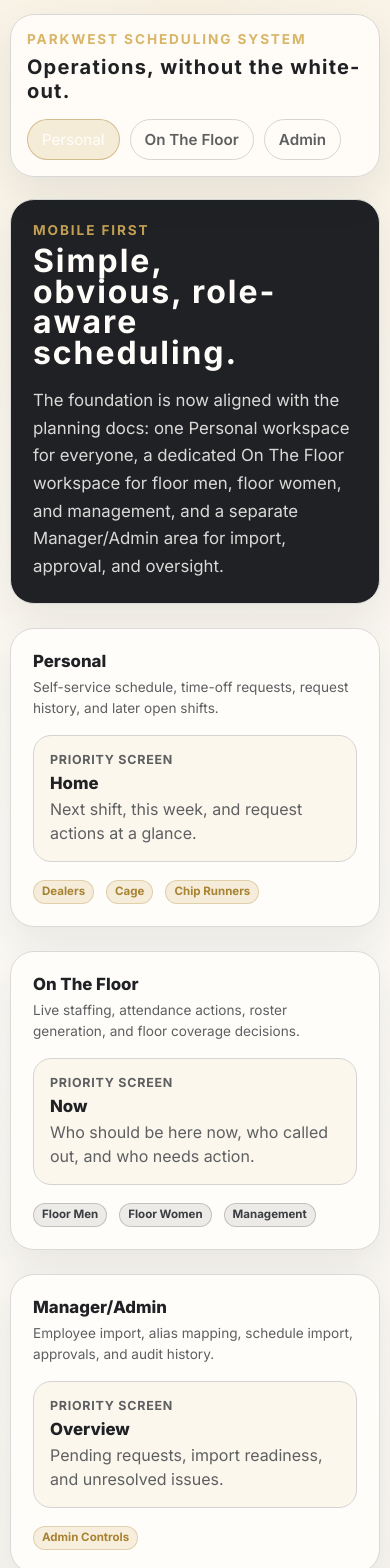
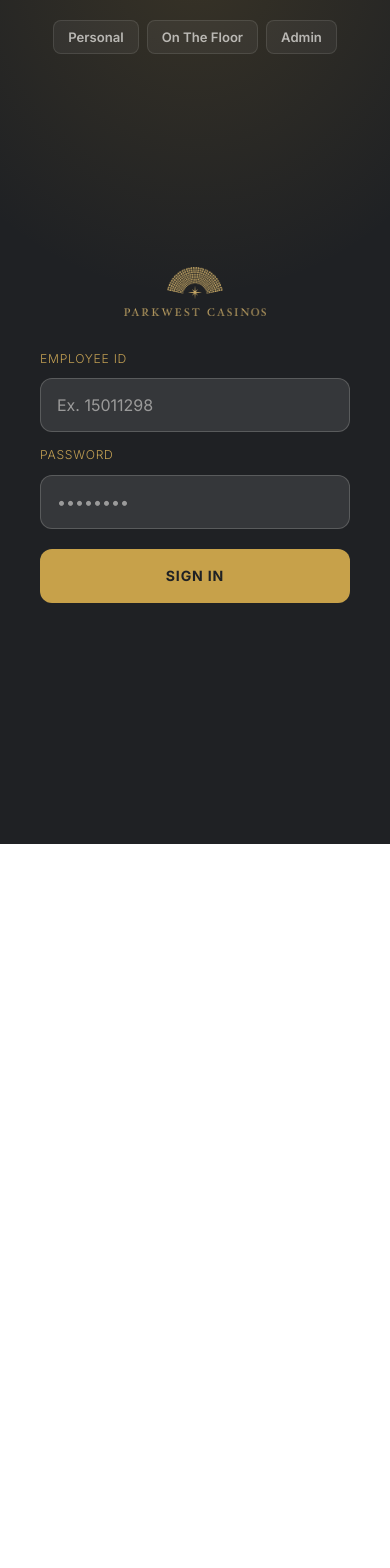
Before and after one commit to mbayers6370/parkwest, a Next.js app: page / in a window 390 px wide. Shown: the top 1568 px of the page. After the commit the page ends 844 px from the top, so only its background shows below. Built offline with nearby package versions, Linux system fonts and the light colour scheme.

Commit message:
Refine landing auth and personal account UI

```diff
--- a/app/globals.css
+++ b/app/globals.css
@@ -107,6 +107,199 @@ textarea {
   width: min(1180px, calc(100% - 32px));
   margin: 0 auto;
   padding: 24px 0 72px;
+}
+
+.landing-shell {
+  min-height: 100vh;
+  display: flex;
+  flex-direction: column;
+  padding: 20px;
+  background:
+    radial-gradient(ellipse 80% 40% at 50% -5%, color-mix(in srgb, var(--gold-dark) 18%, transparent), transparent),
+    var(--charcoal-900);
+}
+
+.landing-topbar {
+  display: flex;
+  align-items: flex-start;
+  justify-content: center;
+  gap: 16px;
+}
+
+.landing-topbar-spacer {
+  display: none;
+}
+
+.landing-workspace-links {
+  display: flex;
+  align-items: center;
+  justify-content: center;
+  gap: 8px;
+  flex-wrap: wrap;
+}
+
+.landing-workspace-links .portal-topbar-link {
+  background: color-mix(in srgb, var(--ivory-100) 5%, transparent);
+  color: color-mix(in srgb, var(--ivory-100) 65%, transparent);
+  border: 1px solid color-mix(in srgb, var(--ivory-100) 10%, transparent);
+  padding: 8px 14px;
+  border-radius: 8px;
+  font-size: 0.82rem;
+  font-weight: 600;
+}
+
+.landing-workspace-links .portal-topbar-link:hover {
+  color: var(--ivory-100);
+  border-color: color-mix(in srgb, var(--gold) 35%, transparent);
+  background: color-mix(in srgb, var(--gold) 10%, transparent);
+}
+
+.landing-auth-wrap {
+  flex: 1;
+  display: flex;
+  align-items: center;
+  justify-content: center;
+  padding: 20px 0 32px;
+}
+
+.landing-auth-card {
+  width: min(100%, 380px);
+  padding: 0;
+  border: none;
+  background: transparent;
+  display: flex;
+  flex-direction: column;
+  gap: 36px;
+}
+
+.landing-auth-header {
+  display: flex;
+  flex-direction: column;
+  align-items: center;
+  gap: 8px;
+}
+
+.landing-auth-brand {
+  display: flex;
+  align-items: center;
+  justify-content: center;
+}
+
+.landing-auth-logo {
+  width: 168px;
+  height: auto;
+  display: block;
+}
+
+.landing-auth-copy-block {
+  display: flex;
+  flex-direction: column;
+  align-items: center;
+  gap: 6px;
+  text-align: center;
+}
+
+.landing-auth-heading {
+  margin: 0;
+  font-family: var(--font-display-family);
+  font-size: 2rem;
+  line-height: 1;
+  font-weight: 700;
+  letter-spacing: 0.01em;
+  color: var(--ivory-100);
+}
+
+.landing-auth-subcopy {
+  margin: 0;
+  color: color-mix(in srgb, var(--ivory-100) 45%, transparent);
+  font-size: 0.85rem;
+  line-height: 1.5;
+  letter-spacing: 0.01em;
+}
+
+.landing-auth-form {
+  display: flex;
+  flex-direction: column;
+  gap: 16px;
+}
+
+.landing-auth-field {
+  gap: 8px;
+}
+
+.landing-auth-label {
+  display: block;
+  margin: 0;
+  color: var(--gold-light);
+  opacity: 0.9;
+  font-size: 0.76rem;
+  font-weight: 300;
+  letter-spacing: 0.06em;
+  line-height: 1.2;
+  text-transform: uppercase;
+}
+
+/* Override global .text-input styles for the auth card */
+.landing-auth-card .landing-auth-input {
+  min-height: 54px;
+  padding: 14px 16px;
+  border: 1px solid color-mix(in srgb, var(--ivory-100) 18%, transparent);
+  border-radius: 12px;
+  background: color-mix(in srgb, var(--ivory-100) 10%, transparent);
+  color: var(--ivory-100);
+  font-size: 1rem;
+  transition: border-color 0.15s ease;
+  outline: none;
+  box-shadow: none;
+}
+
+.landing-auth-card .landing-auth-input::placeholder {
+  color: color-mix(in srgb, var(--ivory-100) 50%, transparent);
+}
+
+.landing-auth-card .landing-auth-input:focus {
+  border-color: color-mix(in srgb, var(--gold) 55%, transparent);
+  background: color-mix(in srgb, var(--ivory-100) 12%, transparent);
+  outline: none;
+  box-shadow: none;
+}
+
+.landing-auth-actions {
+  padding-top: 4px;
+}
+
+/* Override global .primary-button styles for the auth card */
+.landing-auth-card .landing-auth-submit {
+  width: 100%;
+  display: flex;
+  align-items: center;
+  justify-content: center;
+  min-height: 54px;
+  border-radius: 12px;
+  border: none;
+  color: var(--charcoal-900);
+  background: var(--gold);
+  font-weight: 700;
+  font-size: 0.88rem;
+  letter-spacing: 0.06em;
+  text-transform: uppercase;
+  transition: background 0.15s ease;
+}
+
+.landing-auth-card .landing-auth-submit:hover:not(:disabled) {
+  background: var(--gold-light);
+  border: none;
+  color: var(--charcoal-900);
+}
+
+@media (max-width: 480px) {
+  .landing-auth-card {
+    padding: 28px 20px 24px;
+  }
+
+  .landing-auth-logo {
+    width: 142px;
+  }
 }
 
 .brand-title {
--- a/app/page.tsx
+++ b/app/page.tsx
@@ -1,139 +1,73 @@
+import Image from "next/image";
+import Link from "next/link";
+
 const workspaces = [
-  { label: "Personal", href: "/personal", active: true },
-  { label: "On The Floor", href: "/on-the-floor", active: false },
-  { label: "Admin", href: "/admin", active: false },
+  { label: "Personal", href: "/personal" },
+  { label: "On The Floor", href: "/on-the-floor" },
+  { label: "Admin", href: "/admin" },
 ];
 
 export default function HomePage() {
   return (
-    <main className="app-shell">
-      <header className="topbar">
-        <div>
-          <p className="hero-kicker">Parkwest Scheduling System</p>
-          <h1 className="topbar-title brand-title">Operations, without the white-out.</h1>
-        </div>
-        <nav className="workspace-switcher" aria-label="Workspace Preview">
+    <main className="landing-shell">
+      <header className="landing-topbar">
+        <div className="landing-topbar-spacer" />
+        <nav className="landing-workspace-links" aria-label="Workspace links">
           {workspaces.map((workspace) => (
-            <a
-              key={workspace.href}
-              className={`workspace-pill${workspace.active ? " active" : ""}`}
-              href={workspace.href}
-            >
+            <Link key={workspace.href} href={workspace.href} className="portal-topbar-link">
               {workspace.label}
-            </a>
+            </Link>
           ))}
         </nav>
       </header>
 
-      <section className="workspace-grid">
-        <article className="hero-card">
-          <p className="hero-kicker">Mobile First</p>
-          <h2 className="hero-title brand-title">Simple, obvious, role-aware scheduling.</h2>
-          <p className="hero-copy">
-            The foundation is now aligned with the planning docs: one Personal workspace for
-            everyone, a dedicated On The Floor workspace for floor men, floor women, and
-            management, and a separate Manager/Admin area for import, approval, and oversight.
-          </p>
-        </article>
-
-        <article className="section-card span-4">
-          <h3 className="section-heading">Personal</h3>
-          <p className="section-subtitle">
-            Self-service schedule, time-off requests, request history, and later open shifts.
-          </p>
-          <div className="stack">
-            <div className="mini-card">
-              <p className="mini-label">Priority Screen</p>
-              <p className="mini-title">Home</p>
-              <p className="mini-copy">Next shift, this week, and request actions at a glance.</p>
-            </div>
-            <div className="badge-row">
-              <span className="badge gold">Dealers</span>
-              <span className="badge gold">Cage</span>
-              <span className="badge gold">Chip Runners</span>
+      <section className="landing-auth-wrap">
+        <div className="landing-auth-card">
+          <div className="landing-auth-header">
+            <div className="landing-auth-brand">
+              <Image
+                src="/logo2x.png"
+                alt="Parkwest Casinos"
+                width={220}
+                height={67}
+                className="landing-auth-logo"
+                priority
+              />
             </div>
           </div>
-        </article>
 
-        <article className="section-card span-4">
-          <h3 className="section-heading">On The Floor</h3>
-          <p className="section-subtitle">
-            Live staffing, attendance actions, roster generation, and floor coverage decisions.
-          </p>
-          <div className="stack">
-            <div className="mini-card">
-              <p className="mini-label">Priority Screen</p>
-              <p className="mini-title">Now</p>
-              <p className="mini-copy">Who should be here now, who called out, and who needs action.</p>
+          <form className="landing-auth-form">
+            <div className="field-stack landing-auth-field">
+              <label className="landing-auth-label" htmlFor="landing-employee-id">
+                Employee ID
+              </label>
+              <input
+                id="landing-employee-id"
+                className="text-input landing-auth-input"
+                type="text"
+                placeholder="Ex. 15011298"
+              />
             </div>
-            <div className="badge-row">
-              <span className="badge success">Floor Men</span>
-              <span className="badge success">Floor Women</span>
-              <span className="badge success">Management</span>
+
+            <div className="field-stack landing-auth-field">
+              <label className="landing-auth-label" htmlFor="landing-password">
+                Password
+              </label>
+              <input
+                id="landing-password"
+                className="text-input landing-auth-input"
+                type="password"
+                placeholder="••••••••"
+              />
             </div>
-          </div>
-        </article>
 
-        <article className="section-card span-4">
-          <h3 className="section-heading">Manager/Admin</h3>
-          <p className="section-subtitle">
-            Employee import, alias mapping, schedule import, approvals, and audit history.
-          </p>
-          <div className="stack">
-            <div className="mini-card">
-              <p className="mini-label">Priority Screen</p>
-              <p className="mini-title">Overview</p>
-              <p className="mini-copy">Pending requests, import readiness, and unresolved issues.</p>
+            <div className="landing-auth-actions">
+              <Link href="/personal" className="primary-button landing-auth-submit">
+                Sign In
+              </Link>
             </div>
-            <div className="badge-row">
-              <span className="badge warning">Admin Controls</span>
-            </div>
-          </div>
-        </article>
-
-        <article className="section-card span-8">
-          <h3 className="section-heading">Implementation Baseline</h3>
-          <p className="section-subtitle">
-            These are the first routes and technical building blocks created from the planning
-            phase so we can start iterating in code instead of only in documents.
-          </p>
-          <ol className="route-list">
-            <li>
-              <strong>App Router structure</strong> with dedicated entry points for Personal, On
-              The Floor, and Admin.
-            </li>
-            <li>
-              <strong>Shared design tokens</strong> for charcoal, warm white, and gold.
-            </li>
-            <li>
-              <strong>Prisma schema</strong> aligned to alias-based imports and separate live
-              attendance tracking.
-            </li>
-            <li>
-              <strong>Workspace-aware copy</strong> so the product language stays consistent with
-              the docs.
-            </li>
-          </ol>
-        </article>
-
-        <article className="section-card span-4">
-          <h3 className="section-heading">Next Build Steps</h3>
-          <p className="section-subtitle">Implementation should continue in this order.</p>
-          <ol className="route-list">
-            <li>
-              <strong>Install dependencies</strong> and generate Prisma client.
-            </li>
-            <li>
-              <strong>Stand up layouts</strong> for each workspace.
-            </li>
-            <li>
-              <strong>Implement employee import</strong> and alias review.
-            </li>
-            <li>
-              <strong>Build schedule import</strong> and publish flow.
-            </li>
-          </ol>
-        </article>
+          </form>
+        </div>
       </section>
     </main>
   );
```
Also changed, not shown: app/personal/account/account.module.css (+28 -32 lines), app/personal/account/page.tsx (+65 -27 lines), .claude/launch.json (added).
